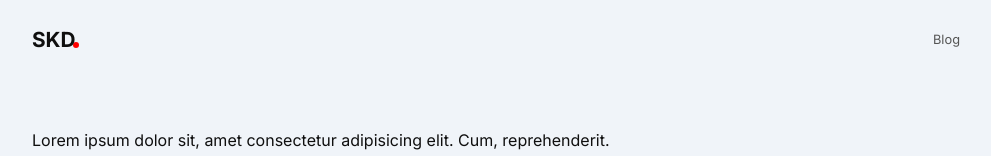
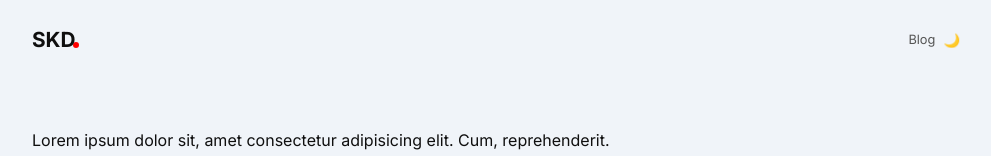
Before and after one commit to sanjibdey104/portfolio-v1, a Next.js app: page / in a window 1280 px wide. Shown: the top 156 px of the page, without its empty margins (144-1135 px from the left). Built offline with nearby package versions, Linux system fonts and the light colour scheme.

Commit message:
update: custom theme toggler

```diff
--- /dev/null
+++ b/components/ThemeToggle.js
@@ -0,0 +1,30 @@
+import { useEffect, useState } from "react";
+import styled from "styled-components";
+
+const StyledThemeToggle = styled.button`
+  padding: 0;
+  display: grid;
+  place-content: center;
+`;
+
+export default function ThemeToggle() {
+  const [theme, setTheme] = useState("light");
+
+  useEffect(() => {
+    const current = document.documentElement.getAttribute("data-theme");
+    setTheme(current || "light");
+  }, []);
+
+  const toggleTheme = () => {
+    const newTheme = theme === "light" ? "dark" : "light";
+    document.documentElement.setAttribute("data-theme", newTheme);
+    localStorage.setItem("theme", newTheme);
+    setTheme(newTheme);
+  };
+
+  return (
+    <StyledThemeToggle onClick={toggleTheme}>
+      {theme === "light" ? "🌙" : "☀️"}
+    </StyledThemeToggle>
+  );
+}
--- a/components/layout/Header.js
+++ b/components/layout/Header.js
@@ -1,6 +1,7 @@
 import styled from "styled-components";
 import Logo from "./Logo";
 import Link from "next/link";
+import ThemeToggle from "../ThemeToggle";
 
 const StyledHeader = styled.header`
   width: 100%;
@@ -12,8 +13,7 @@ const StyledHeader = styled.header`
   display: flex;
   align-items: center;
   justify-content: space-between;
-  background-color: var(--bg-light);
-  z-index: 2;
+  background-color: var(--bg-color);
 
   .nav-links {
     display: flex;
@@ -40,6 +40,8 @@ const Header = () => {
         <Link href="/blog">
           <a className="nav-link blog-nav-link">Blog</a>
         </Link>
+
+        <ThemeToggle />
       </section>
     </StyledHeader>
   );
--- a/pages/_app.js
+++ b/pages/_app.js
@@ -18,7 +18,7 @@ function MyApp({ Component, pageProps }) {
 
     applyTheme(theme);
 
-    // ✅ Only sync with system if user hasn't set a manual theme
+    // Only sync with system if user hasn't set a manual theme
     if (!storedTheme) {
       const handleChange = (e) => {
         const newTheme = e.matches ? "dark" : "light";
--- a/pages/_document.js
+++ b/pages/_document.js
@@ -1,7 +1,6 @@
 import Document, { Html, Head, Main, NextScript } from "next/document";
 import { ServerStyleSheet } from "styled-components";
-import { themeInitScript } from "../lib/theme-init"; // ✅ import from lib
-
+import { themeInitScript } from "../lib/theme-init"; //
 export default class MyDocument extends Document {
   static async getInitialProps(ctx) {
     const sheet = new ServerStyleSheet();
```
